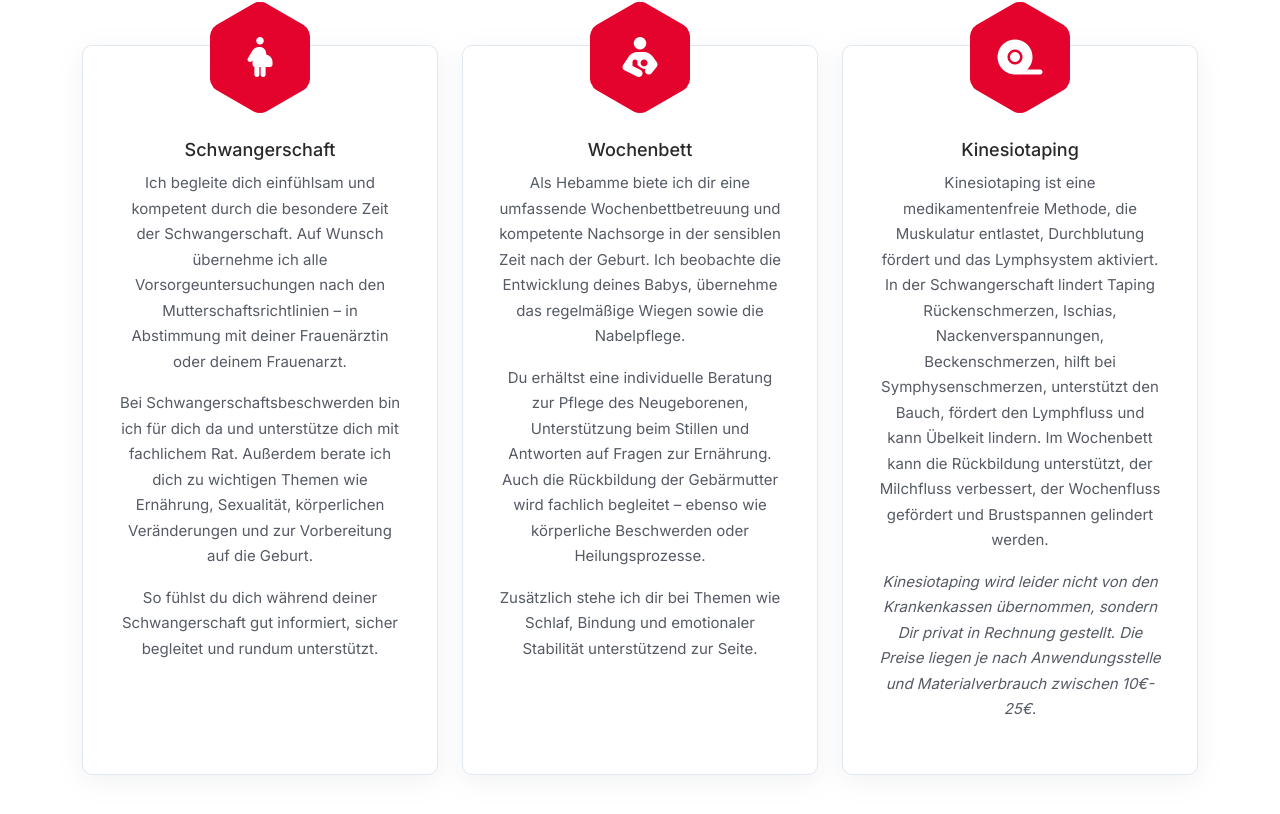
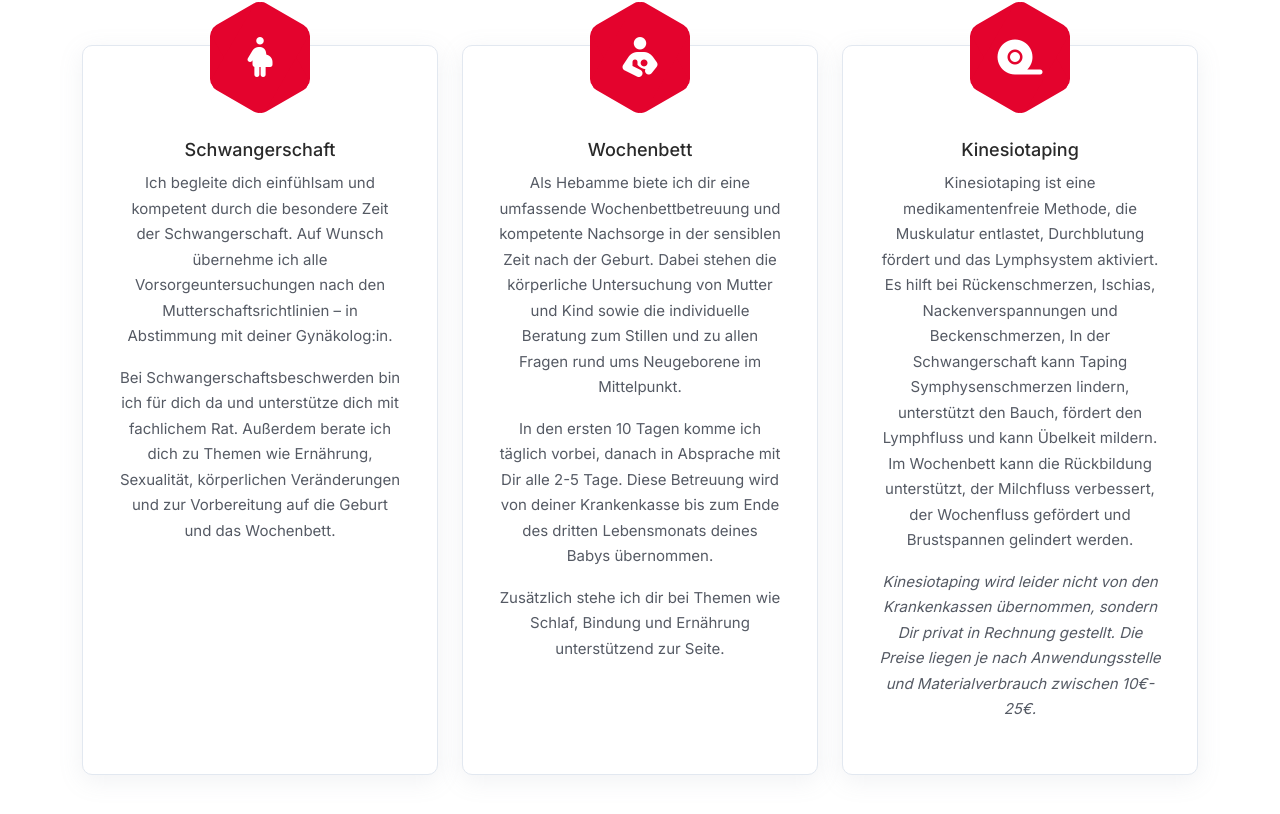
Before and after one commit to kathakoester/kathakoester.github.io, a React (Create React App) app: page / in a window 1280 px wide. Shown: the part 1586-2400 px from the top of the page. Built offline with nearby package versions, Linux system fonts and the light colour scheme.

Commit message:
Update Services.js

```diff
--- a/src/Components/Services.js
+++ b/src/Components/Services.js
@@ -22,17 +22,13 @@ export default function Services() {
                                     <p>
                                         Ich begleite dich einfühlsam und kompetent durch die besondere
                                         Zeit der Schwangerschaft. Auf Wunsch übernehme ich alle Vorsorgeuntersuchungen
-                                        nach den Mutterschaftsrichtlinien – in Abstimmung mit deiner Frauenärztin
-                                        oder deinem Frauenarzt.
+                                        nach den Mutterschaftsrichtlinien – in Abstimmung mit deiner Gynäkolog:in.
                                     </p>
                                     <p>
                                         Bei Schwangerschaftsbeschwerden bin ich für dich da und unterstütze dich
-                                        mit fachlichem Rat. Außerdem berate ich dich zu wichtigen Themen wie Ernährung,
-                                        Sexualität, körperlichen Veränderungen und zur Vorbereitung auf die Geburt.
-                                    </p>
-                                    <p>
-                                        So fühlst du dich während deiner Schwangerschaft gut informiert, sicher begleitet
-                                        und rundum unterstützt.
+                                        mit fachlichem Rat. Außerdem berate ich dich zu Themen wie Ernährung,
+                                        Sexualität, körperlichen Veränderungen und zur Vorbereitung auf die Geburt und
+                                        das Wochenbett.
                                     </p>
                                 </div>
                             </div>
@@ -46,18 +42,17 @@ export default function Services() {
                                     <h5>Wochenbett</h5>
                                     <p>
                                         Als Hebamme biete ich dir eine umfassende Wochenbettbetreuung und kompetente
-                                        Nachsorge in der sensiblen Zeit nach der Geburt. Ich beobachte die Entwicklung
-                                        deines Babys, übernehme das regelmäßige Wiegen sowie die Nabelpflege.
+                                        Nachsorge in der sensiblen Zeit nach der Geburt. Dabei stehen die körperliche Untersuchung
+                                        von Mutter und Kind sowie die individuelle Beratung zum Stillen
+                                        und zu allen Fragen rund ums Neugeborene im Mittelpunkt.
                                     </p>
                                     <p>
-                                        Du erhältst eine individuelle Beratung zur Pflege des Neugeborenen,
-                                        Unterstützung beim Stillen und Antworten auf Fragen zur Ernährung. Auch die
-                                        Rückbildung der Gebärmutter wird fachlich begleitet – ebenso wie körperliche
-                                        Beschwerden oder Heilungsprozesse.
+                                        In den ersten 10 Tagen komme ich täglich vorbei, danach in Absprache mit Dir alle 2-5 Tage.
+                                        Diese Betreuung wird von deiner Krankenkasse bis zum Ende des dritten Lebensmonats deines
+                                        Babys übernommen.
                                     </p>
                                     <p>
-                                        Zusätzlich stehe ich dir bei Themen wie Schlaf, Bindung und emotionaler
-                                        Stabilität unterstützend zur Seite.
+                                        Zusätzlich stehe ich dir bei Themen wie Schlaf, Bindung und Ernährung unterstützend zur Seite.
                                     </p>
                                 </div>
                             </div>
@@ -71,10 +66,10 @@ export default function Services() {
                                     <h5>Kinesiotaping</h5>
                                     <p>
                                         Kinesiotaping ist eine medikamentenfreie Methode, die Muskulatur entlastet,
-                                        Durchblutung fördert und das Lymphsystem aktiviert. In der Schwangerschaft
-                                        lindert Taping Rückenschmerzen, Ischias, Nackenverspannungen, Beckenschmerzen,
-                                        hilft bei Symphysenschmerzen, unterstützt den Bauch, fördert den Lymphfluss
-                                        und kann Übelkeit lindern. Im Wochenbett kann die Rückbildung unterstützt,
+                                        Durchblutung fördert und das Lymphsystem aktiviert. Es hilft bei Rückenschmerzen,
+                                        Ischias, Nackenverspannungen und Beckenschmerzen,
+                                        In der Schwangerschaft kann Taping Symphysenschmerzen lindern, unterstützt den Bauch, fördert den Lymphfluss
+                                        und kann Übelkeit mildern. Im Wochenbett kann die Rückbildung unterstützt,
                                         der Milchfluss verbessert, der Wochenfluss gefördert und Brustspannen
                                         gelindert werden.
                                     </p>
```
